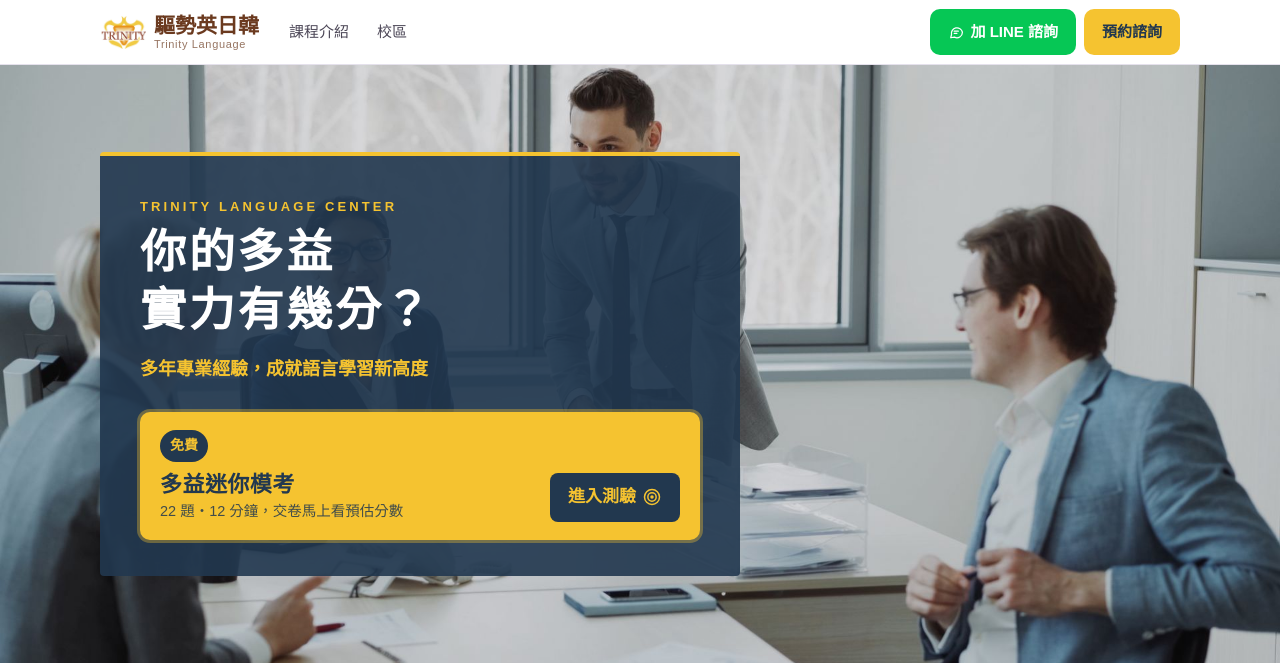
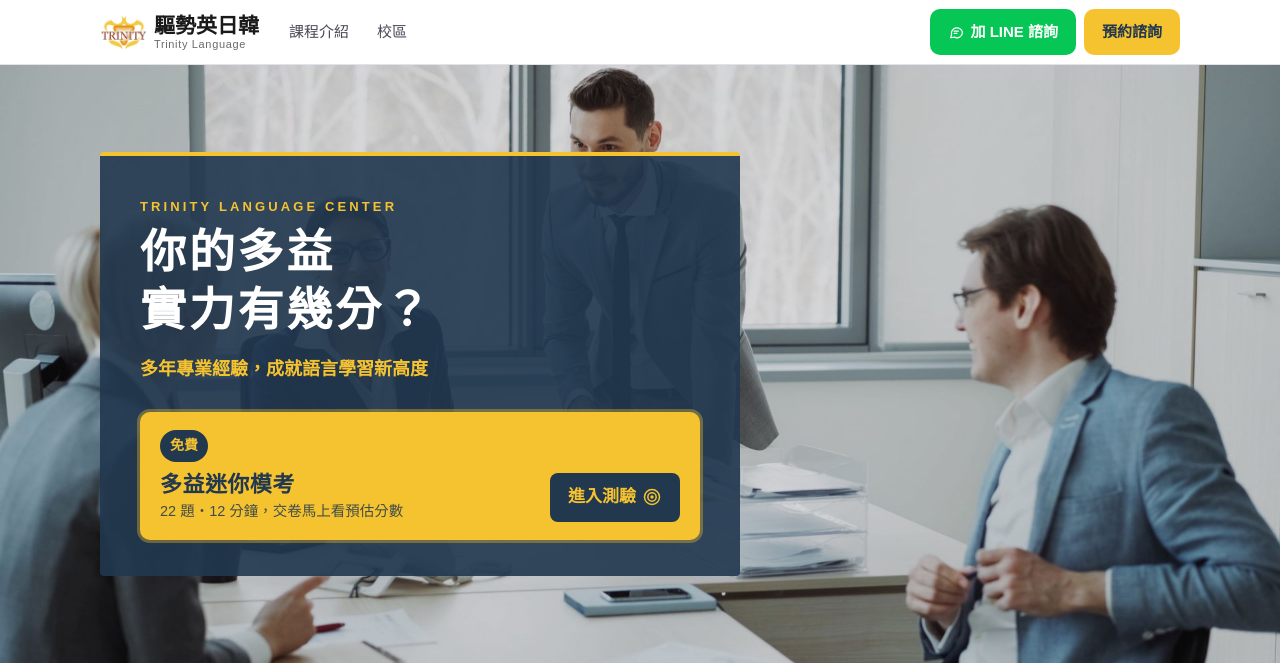
Before and after one commit to sandra960810/cram-school-quiz-system, a Flask app: page / in a window 1280 px wide. Shown: the top 663 px of the page. Run offline with Flask 3, Linux system fonts and the light colour scheme; some libraries are stand-ins or nearby versions.

Commit message:
官網頁首品牌字改成黑色 (#182)
使用者看過棕色後要改黑色；變數改名 --brand-ink，英文名用同色調淡一點。


Claude-Session: https://claude.ai/code/session_01RuXmBcdVRtsj6ErDWnQAy6

Co-authored-by: Claude <noreply@anthropic.com>

```diff
--- a/static/site.css
+++ b/static/site.css
@@ -443,6 +443,6 @@ body.site { background: var(--brand-bg); }
 @media (max-width: 760px) { .s-ai-chip { width: 170px; height: 93px; } }
 @media (max-width: 560px) { .s-enroll-sub { font-size: 16px; letter-spacing: 1px; } }
 
-/* 頁首品牌字改棕色（使用者要求「不要紫色、要棕色」），配合 Logo 的深棕 */
-.s-brand { color: var(--brand-brown) !important; }
-.s-brand small { color: color-mix(in srgb, var(--brand-brown) 70%, white); }
+/* 頁首品牌字用黑色（使用者先要求紫改棕，再改黑） */
+.s-brand { color: var(--brand-ink) !important; }
+.s-brand small { color: color-mix(in srgb, var(--brand-ink) 65%, white); }
--- a/static/theme.css
+++ b/static/theme.css
@@ -9,7 +9,7 @@
     --brand-gold-50: #fff6d6;
     --brand-gold-ink: #8a6500;
     --brand-ai: #4cb4ff;          /* 官網 AI 圖樣的發光藍（招生區的晶片、線路） */
-    --brand-brown: #6b3a1f;       /* 官網頁首品牌字（驅勢英日韓／英文名）的棕色，取自 Logo 的深棕 */
+    --brand-ink: #1a1a1a;         /* 官網頁首品牌字（驅勢英日韓／英文名）的黑色（使用者要求） */
     /* 主色：紫色學院風。按鈕、連結、標題橫幅、選取狀態 */
     --primary: #4a2d7f;
     --primary-600: #38205f;
```
Also changed, not shown: CLAUDE.md (+1 -1 lines).
